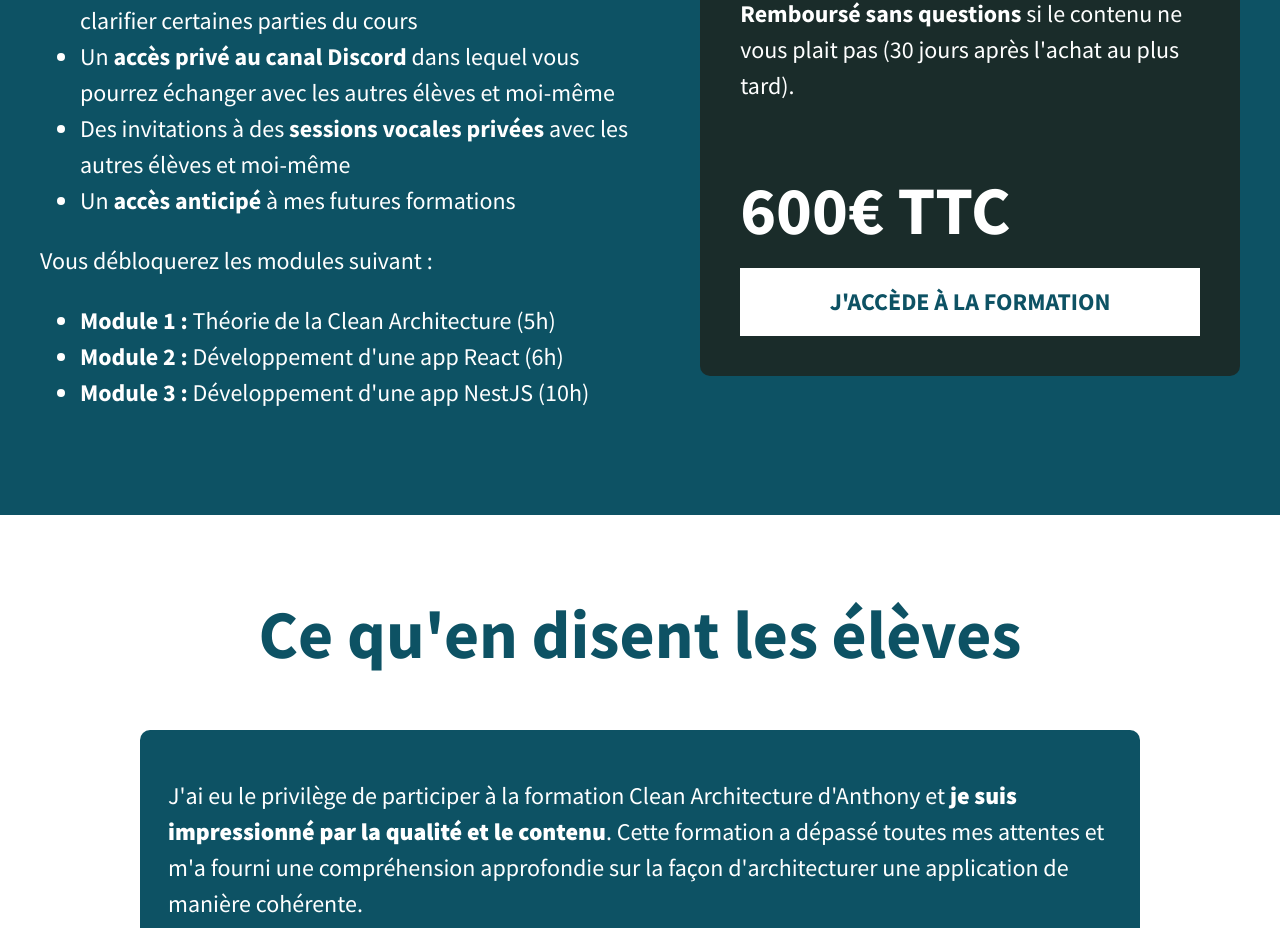
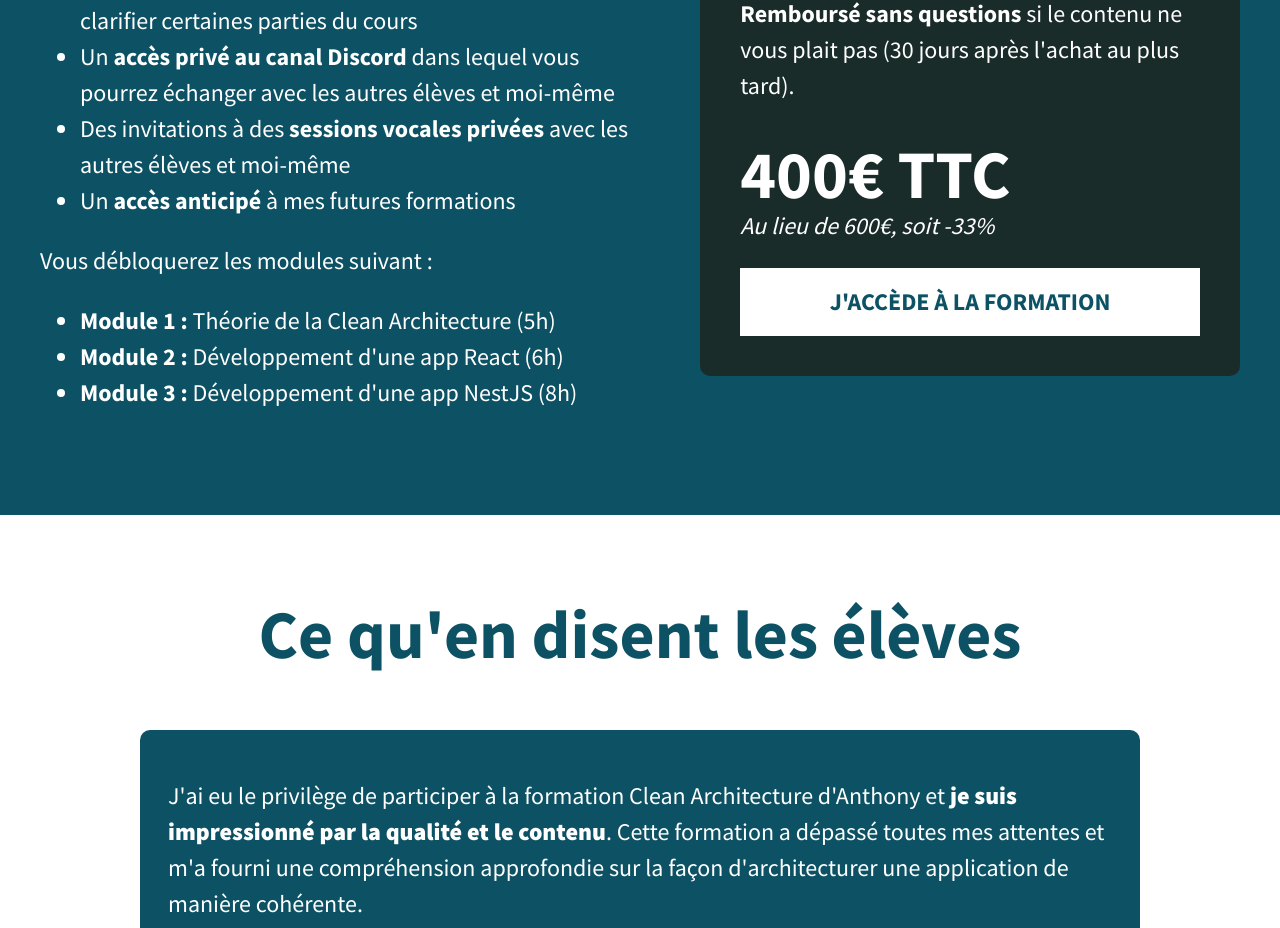
Before and after one commit to Ancyr-Academy/clean-architecture-landing-page, a Next.js app: page / in a window 1280 px wide. Shown: the part 6247-7175 px from the top of the page. Built offline with nearby package versions, Linux system fonts and the light colour scheme.

Commit message:
fix: pricing

```diff
--- a/src/sections/Included.tsx
+++ b/src/sections/Included.tsx
@@ -53,7 +53,7 @@ export const Included: React.FC<{}> = () => {
                 <b>Module 2 :</b> Développement d'une app React (6h)
               </li>
               <li>
-                <b>Module 3 :</b> Développement d'une app NestJS (10h)
+                <b>Module 3 :</b> Développement d'une app NestJS (8h)
               </li>
             </UnorderedList>
           </TextColumn>
@@ -68,13 +68,13 @@ export const Included: React.FC<{}> = () => {
                 <br /> {seconds}
               </b>
               <br /> */}
-              <br />
+              {/* <br /> */}
               <b>
                 {" "}
-                <Price>600€ TTC</Price>
+                <Price>400€ TTC</Price>
               </b>
-              {/* <br />
-              <i>Au lieu de 600€, soit -50%</i> */}
+              <br />
+              <i>Au lieu de 600€, soit -33%</i>
             </JoinParagraph>
             <JoinButton href={getCourseURL()}>
               J'accède à la formation
```
